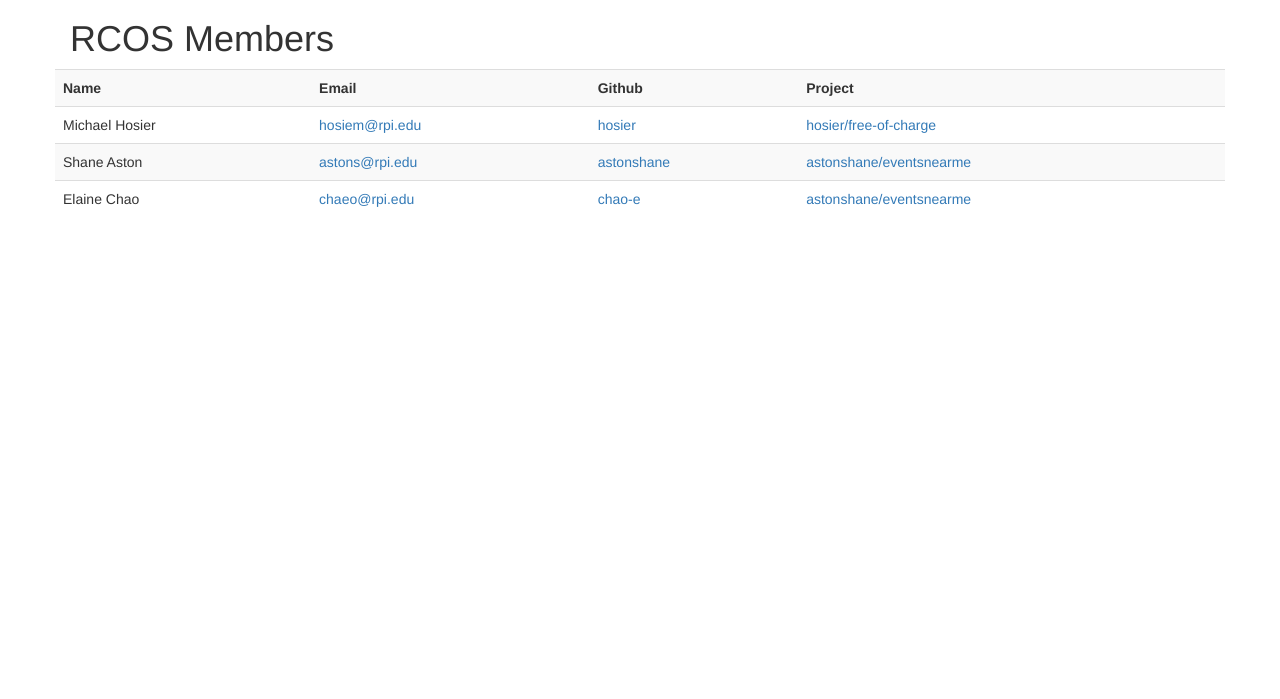
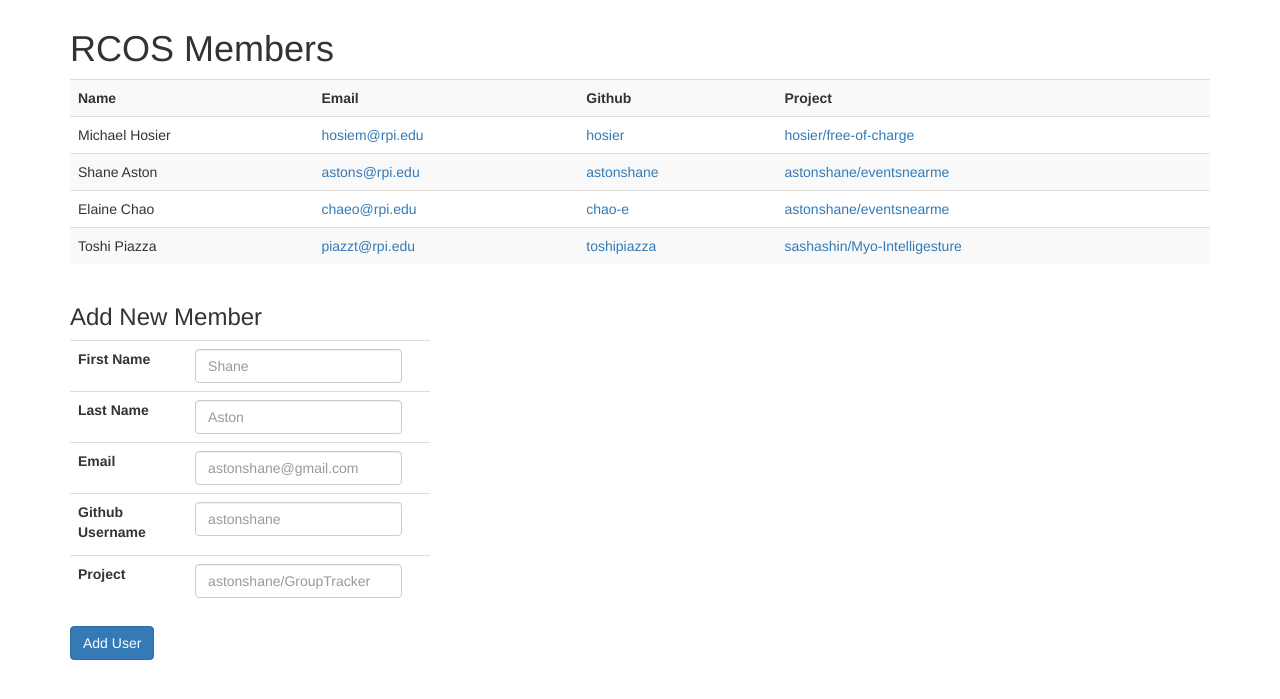
Before and after one commit to astonshane/GroupTracker, a Flask app: page / in a window 1280 px wide. Shown: the part 51-750 px from the top of the page. Run offline with Flask 2, Linux system fonts and the light colour scheme; some libraries are stand-ins or nearby versions.

Commit message:
add new users from ui

```diff
--- /dev/null
+++ b/forms.py
@@ -0,0 +1,8 @@
+from wtforms import Form, TextField, validators
+
+class AddUser(Form):
+    fname = TextField('First Name', validators=[validators.required()])
+    lname = TextField('Last Name', validators=[validators.required()])
+    email = TextField('Email', validators=[validators.required(), validators.email()])
+    github = TextField('Github Username', validators=[validators.required()])
+    project = TextField('Project', validators=[validators.required()])
--- /dev/null
+++ b/helpers.py
@@ -0,0 +1,53 @@
+from flask import Flask, render_template, g, abort, request, flash
+import json
+import urllib2
+from pprint import pprint
+
+
+def parseGroups():
+    data = json.loads(open('smallgroup.json').read())
+
+    users = []
+    projects = set()
+
+    for user in data.get("users", {}):
+        users.append(user)
+        projects.add(user['project'])
+
+    return users, projects
+
+
+def getUser(username):
+    data = json.loads(open('smallgroup.json').read())
+    for user in data.get("users", {}):
+        if user['github'].lower() == username.lower():
+            return user
+    return None
+
+
+def getProject(projectname):
+    data = json.loads(open('smallgroup.json').read())
+
+    project = {"name": projectname, "RCOS": False, "users": []}
+
+    for user in data.get("users", {}):
+        if user['project'].lower() == projectname.lower():
+            project['users'].append(user)
+            project['RCOS'] = True
+
+    return project
+
+
+def insertUser(user):
+    data = json.loads(open('smallgroup.json').read())
+    for user2 in data.get("users", {}):
+        if user['github'] == user2['github']:
+            flash("Already have a user with this Github id!", "error")
+            return False
+        if user['email'] == user2['email']:
+            flash("Already have a user with this email!", "error")
+    data['users'].append(user)
+
+    with open('smallgroup.json', 'w') as outfile:
+        json.dump(data, outfile)
+    return True
--- a/server.py
+++ b/server.py
@@ -1,53 +1,29 @@
-from flask import Flask, render_template, g, abort
+from flask import Flask, render_template, g, abort, request, redirect
 import json
 import urllib2
 from pprint import pprint
+from forms import AddUser
+from helpers import *
 
 app = Flask(__name__)
+app.secret_key = "$UP3R$3CR3T"
 
 
-def parseGroups():
-    data = json.loads(open('smallgroup.json').read())
+@app.route("/", methods=('GET', 'POST'))
+def users():
+    form = AddUser(request.form)
+    if request.method == 'POST' and form.validate():
+        user = {
+            "name": "%s %s" % (request.form['fname'], request.form['lname']),
+            "email": request.form['email'],
+            "project": request.form['project'],
+            "github": request.form['github']
+        }
+        if insertUser(user):
+            return redirect("/")
 
-    users = []
-    projects = set()
-
-    for user in data.get("users", {}):
-        pprint(user)
-        users.append(user)
-        projects.add(user['project'])
-
-    print users
-
-    print projects
-    return users, projects
-
-
-def getUser(username):
-    data = json.loads(open('smallgroup.json').read())
-    for user in data.get("users", {}):
-        if user['github'].lower() == username.lower():
-            return user
-    return None
-
-
-def getProject(projectname):
-    data = json.loads(open('smallgroup.json').read())
-
-    project = {"name": projectname, "RCOS": False, "users": []}
-
-    for user in data.get("users", {}):
-        if user['project'].lower() == projectname.lower():
-            project['users'].append(user)
-            project['RCOS'] = True
-
-    return project
-
-
-@app.route("/")
-def users():
     g.users, g.projects = parseGroups()
-    return render_template("userlist.html")
+    return render_template("userlist.html", form=form)
 
 
 @app.route("/user/<username>")
--- a/smallgroup.json
+++ b/smallgroup.json
@@ -1,18 +1 @@
-{
-	"users": [{
-		"name": "Michael Hosier",
-		"email": "hosiem@rpi.edu",
-		"project": "hosier/free-of-charge",
-		"github": "hosier"
-	}, {
-		"name": "Shane Aston ",
-		"email": "astons@rpi.edu",
-		"project": "astonshane/eventsnearme",
-		"github": "astonshane"
-	}, {
-		"name": "Elaine Chao",
-		"email": "chaeo@rpi.edu",
-		"project": "astonshane/eventsnearme",
-		"github": "chao-e"
-	}]
-}
+{"users": [{"project": "hosier/free-of-charge", "github": "hosier", "name": "Michael Hosier", "email": "hosiem@rpi.edu"}, {"project": "astonshane/eventsnearme", "github": "astonshane", "name": "Shane Aston ", "email": "astons@rpi.edu"}, {"project": "astonshane/eventsnearme", "github": "chao-e", "name": "Elaine Chao", "email": "chaeo@rpi.edu"}, {"project": "sashashin/Myo-Intelligesture", "github": "toshipiazza", "name": "Toshi Piazza", "email": "piazzt@rpi.edu"}]}
--- a/templates/layout.html
+++ b/templates/layout.html
@@ -24,6 +24,26 @@
       </nav>
       <div id="navPad" style="height:50px;"> </div>
 
+      {% block flashes %}
+      {% with messages = get_flashed_messages(with_categories=true) %}
+        {% if messages %}
+          {% for category, message in messages %}
+            {% if category == "error" %}
+              <div class="alert alert-danger alert-dismissible" role="alert">
+                <button type="button" class="close" data-dismiss="alert" aria-label="Close"><span aria-hidden="true">&times;</span></button>
+                {{ message }}
+              </div>
+            {% else %}
+              <div class="alert alert-success alert-dismissible" role="alert">
+                <button type="button" class="close" data-dismiss="alert" aria-label="Close"><span aria-hidden="true">&times;</span></button>
+                {{ message }}
+              </div>
+            {% endif %}
+          {% endfor %}
+        {% endif %}
+      {% endwith %}
+    {% endblock %}
+
     {% block body %}{% endblock %}
 
     <!-- Bootstrap core JavaScript
--- a/templates/userlist.html
+++ b/templates/userlist.html
@@ -6,8 +6,9 @@
 
     <div class="container">
         <p></p>
+        <div class="row">
+            <div class="col-md-12">
             <h1>RCOS Members</h1>
-        <div class="row">
                 <table class="table table-striped">
                     <tr>
                         <th>Name</th>
@@ -26,4 +27,92 @@
                 </table>
             </div>
         </div>
+        <div class="row">
+            <div class="col-md-4">
+                <h3>Add New Member</h3>
+                <form class="form-inline" method="POST" action="/">
+                    <table class="table">
+                        <tr>
+                            <td>{{ form.fname.label }}</td>
+                            <td>{{ form.fname(class_="form-control", placeholder="Shane")}}</td>
+                            <td>
+                                {% if form.fname.errors %}
+
+                                    <ul class="errors">
+                                        {% for error in form.fname.errors %}
+                                            <li>{{ error }}</li>
+                                        {% endfor %}
+                                    </ul>
+                                {% endif %}
+                            </td>
+                        </tr>
+
+                        <tr>
+                            <td>{{ form.lname.label }}</td>
+                            <td>{{ form.lname(class_="form-control", placeholder="Aston")}}</td>
+                            <td>
+                                {% if form.lname.errors %}
+                                    <ul class="errors">
+                                        {% for error in form.lname.errors %}
+                                            <li>{{ error }}</li>
+                                        {% endfor %}
+                                    </ul>
+                                {% else %}
+                                &nbsp;
+                                {% endif %}
+                            </td>
+                        </tr>
+                        <tr>
+                            <td>{{ form.email.label }}</td>
+                            <td>{{ form.email(class_="form-control", placeholder="astonshane@gmail.com")}}</td>
+                            <td>
+                                {% if form.email.errors %}
+                                    <ul class="errors">
+                                        {% for error in form.email.errors %}
+                                            <li>{{ error }}</li>
+                                        {% endfor %}
+                                    </ul>
+                                {% else %}
+                                &nbsp;
+                                {% endif %}
+                            </td>
+                        </tr>
+                        <tr>
+                            <td>{{ form.github.label }}</td>
+                            <td>{{ form.github(class_="form-control", placeholder="astonshane")}}</td>
+                            <td>
+                                {% if form.github.errors %}
+                                    <ul class="errors">
+                                        {% for error in form.github.errors %}
+                                            <li>{{ error }}</li>
+                                        {% endfor %}
+                                    </ul>
+                                {% else %}
+                                &nbsp;
+                                {% endif %}
+                            </td>
+                        </tr>
+                        <tr>
+                            <td>{{ form.project.label }}</td>
+                            <td>{{ form.project(class_="form-control", placeholder="astonshane/GroupTracker")}}</td>
+                            <td>
+                                {% if form.project.errors %}
+                                    <ul class="errors">
+                                        {% for error in form.project.errors %}
+                                            <li>{{ error }}</li>
+                                        {% endfor %}
+                                    </ul>
+                                {% else %}
+                                &nbsp;
+                                {% endif %}
+                            </td>
+                        </tr>
+                    </table>
+
+                    <input type="submit" class="btn btn-primary" value="Add User">
+                </form>
+            </div>
+        </div>
+        </div>
+    </div>
 {% endblock %}
```
Lines whose indentation alone changed are shown as unchanged.
